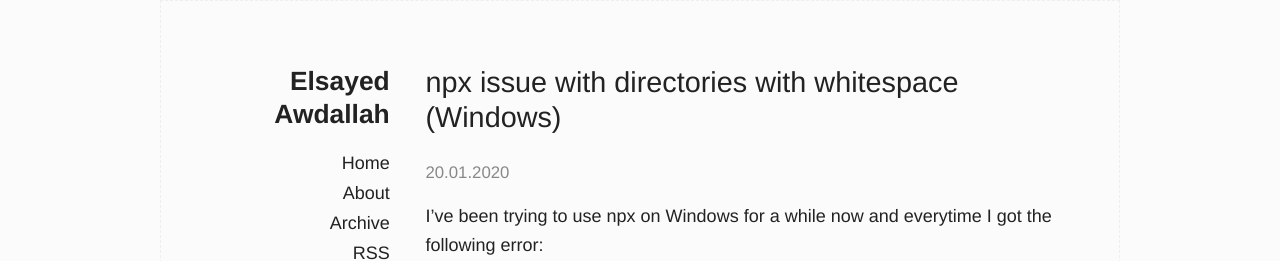
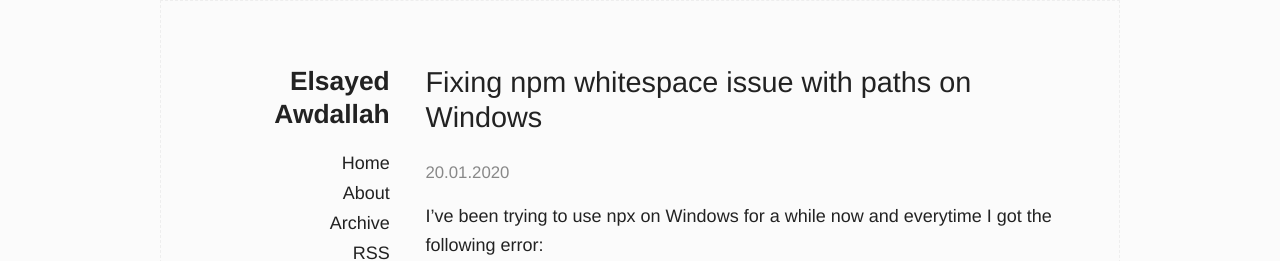
Before and after one commit to eawd/eawd.github.io, a Jekyll site: the page built from _posts/2020-01-20-windows-npx-whitespace-issue.markdown, in a window 1280 px wide. Shown: the top 261 px of the page. Built offline with Jekyll 4.4.1, drawn with Linux system fonts in a browser that asks for light colours.

Commit message:
Update blog title

```diff
--- a/_posts/2020-01-20-windows-npx-whitespace-issue.markdown
+++ b/_posts/2020-01-20-windows-npx-whitespace-issue.markdown
@@ -1,6 +1,6 @@
 ---
 layout: post
-title:  "npx issue with directories with whitespace (Windows)"
+title:  "Fixing npm whitespace issue with paths on Windows"
 language: english
 date: 2020-01-20 19:27:14 +02:00
 categories: windows nodejs
```
